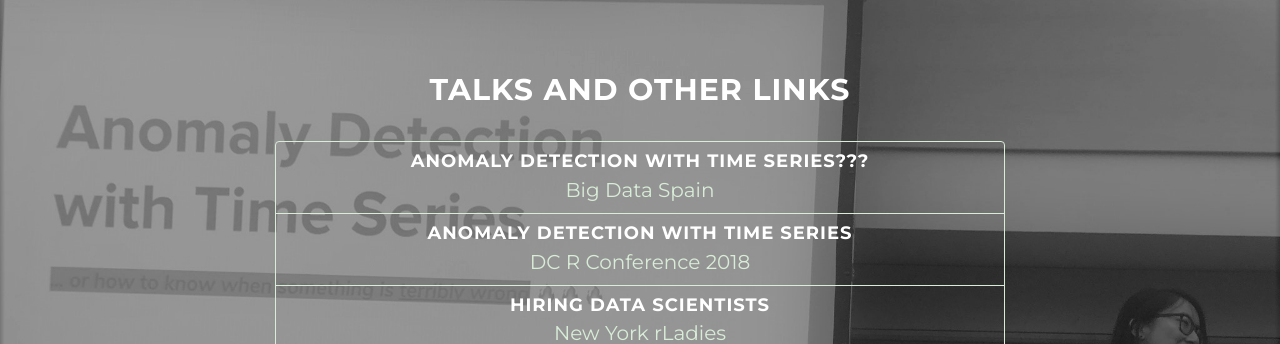
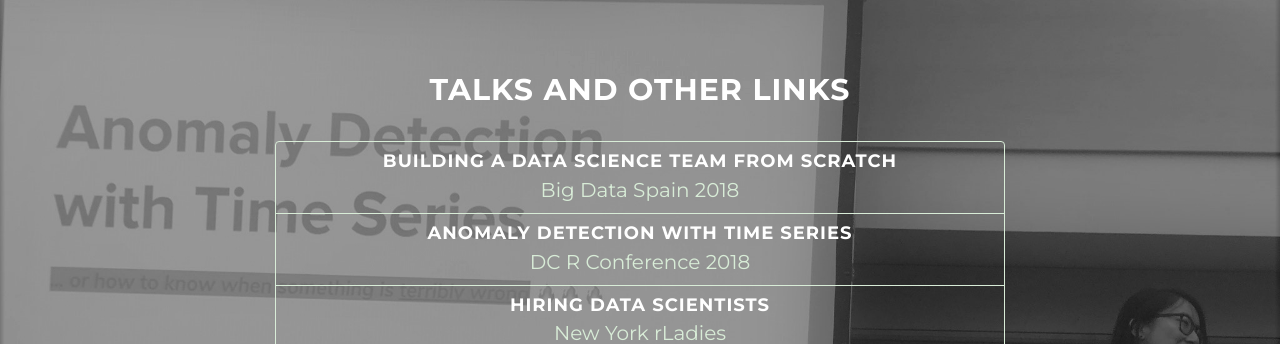
Before and after one commit to cattystats/cattystats.github.io, a Jekyll site: the page built from index.html, in a window 1280 px wide and 900 px high, scrolled down 1678 px, cut to the strip 0-843 px from the top of the window. Shown: the part 110-454 px from the top of the strip. Built offline with Jekyll 4.4.1, drawn with Linux system fonts in a browser that asks for light colours; nearby versions of some CDN libraries.

Commit message:
Update talks

```diff
--- a/_config.yml
+++ b/_config.yml
@@ -31,8 +31,8 @@ social:
     url: https://github.com/cattystats
 
 talks:
-  - title: Anomaly Detection With Time Series???
-    venue-publication: Big Data Spain
+  - title: Building A Data Science Team From Scratch
+    venue-publication: Big Data Spain 2018
     url: https://www.youtube.com/watch?v=4DJJNQTvVbs
   - title: Anomaly Detection With Time Series
     venue-publication: DC R Conference 2018
```
